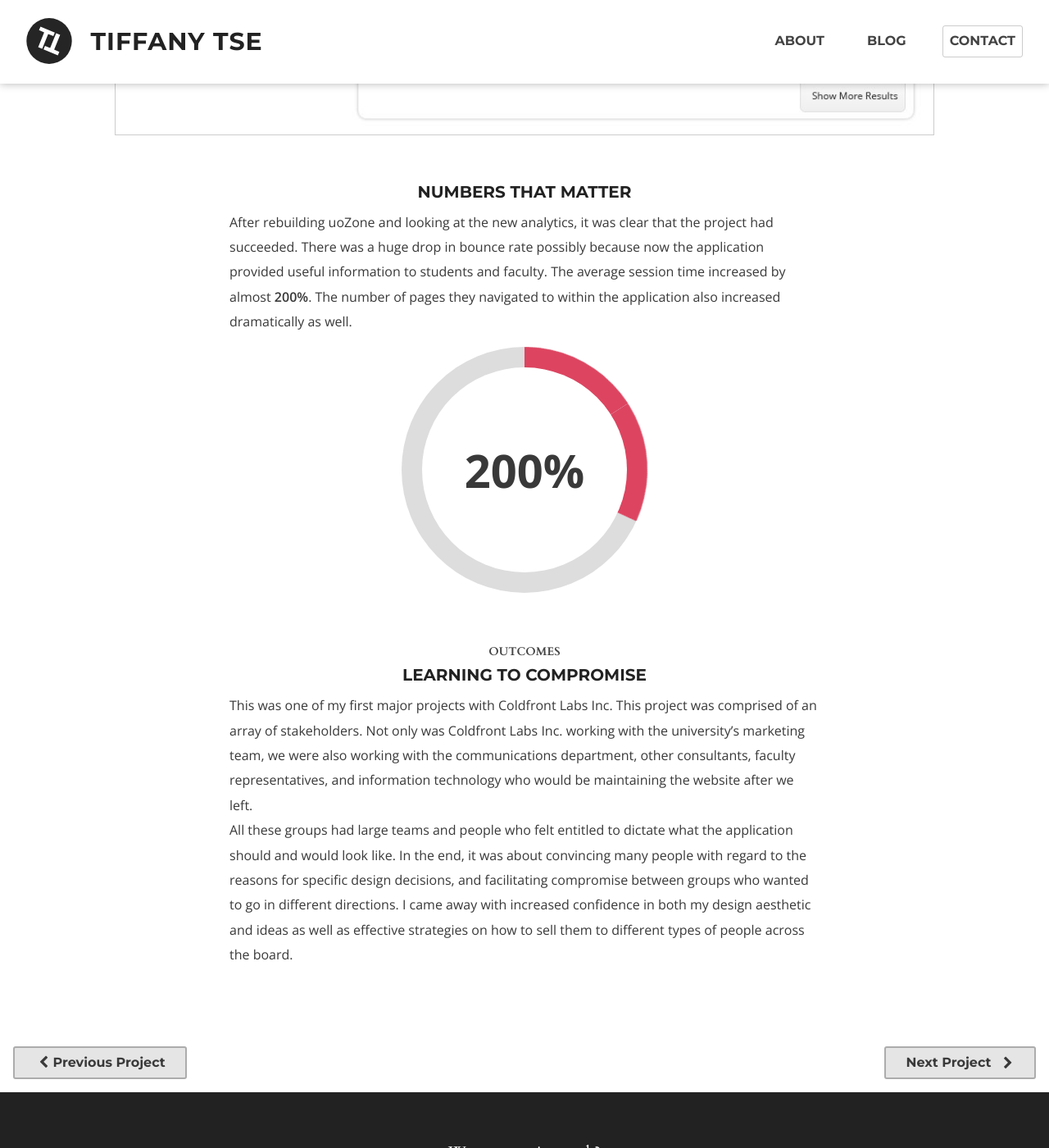
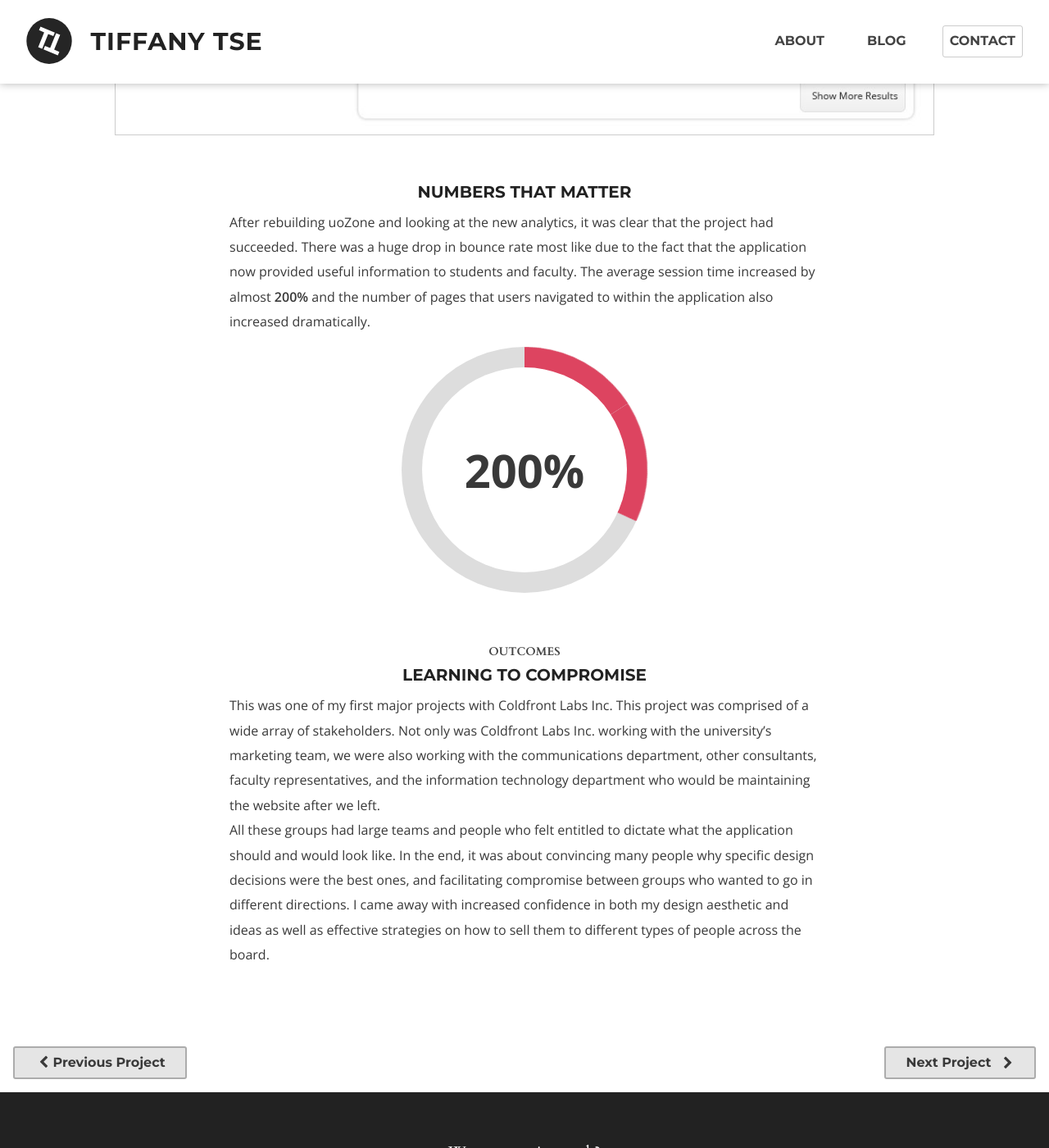
Before and after one commit to tiffanytse/tiffanytse.ca, a Jekyll site: the page built from work/uottawa/index.html, in a window 1280 px wide and 1400 px high, scrolled down 7146 px. Shown: the whole window at 82% size. Built offline with Jekyll 4.4.1, drawn with Linux system fonts in a browser that asks for light colours; nearby versions of some CDN libraries; Markdown is read by kramdown in place of the engine named in the settings; some of the changed text lies outside the part shown.

Commit message:
fix(*): update content, fix some grammar issues

```diff
--- a/work/dropfort/index.html
+++ b/work/dropfort/index.html
@@ -65,7 +65,7 @@
     <h2 class="gamma">Outcomes</h2>
     <h2>Iterations and Features</h2>
 
-    <p>Coldfront Labs. Inc is still in the process of building Dropfort. New features are being released each month. One of my favorite features of Dropfort™ is that you can easily create environments  containing virtual machines with an GUI and customize them to have all the tools you need for development.Presently, the application is very task oriented and the design reflects a focus on data and function. Moving forward, there is definitely things that need tweaking in terms of workflow - but it’s a work in progress and something that I am proud to have made.It was important to me to stress to my team that although a feature might be implemented, it not necessarily mean that it is a good idea. The application needed to make sense to someone who had never seen it before. Therefore, with testing, utilizing descriptions and including a help feature and walkthrough on each page - I think we accomplished that.</p>
+    <p>Coldfront Labs. Inc is still in the process of building Dropfort. New features are being released each month. One of my favorite features of Dropfort™ is that you can easily create environments containing virtual machines with an GUI and customize them to have all the tools you need for development. Presently, the application is very task oriented and the design reflects a focus on data and function. Moving forward, there are definitely things that need tweaking in terms of workflow - but it’s a work in progress and something that I am proud to have made. It was important to me to stress to my team that although a feature/internal tool might exist, it does not necessarily mean that it is a good idea to put it into Dropfort™. The application still needed to make sense to someone who had never seen it before. Therefore, with testing, utilizing descriptions and including a help feature and walkthrough on each page - I think we accomplished that.</p>
 
 
     </article>
--- a/work/drupalcamp/index.html
+++ b/work/drupalcamp/index.html
@@ -23,12 +23,12 @@
     <img src="{{ site.baseurl }}/images/drupalcamp/landing-main.jpg" alt="Main landing page for DrupalCamp Ottawa" >
 
     <h2>Information Upfront</h2>
-    <p>After talking with the board, it was clear that in the past the event information wasn’t available on the home page like it should be - it had been under the about section, or contact. This didn’t make sense, since the main goal of the site is for users to attend the conference - we needed to showcase how to register, where the event would be, pricing and key features. This was accomplished by including all the conference information on the home page.</p>
+    <p>After talking with the board of directors, it was clear that in the past the event information wasn’t available on the home page like it should be - it had been under the about section, or contact. This didn’t make sense, since the main goal of the site is for users to attend the conference - we needed to showcase how to register, where the event would be, pricing and key features. This was accomplished by including all the conference information on the home page.</p>
 
     <img src="{{ site.baseurl }}/images/drupalcamp/mobile-landing.jpg" alt="Main landing page and mobile menu for DrupalCamp Ottawa" >
 
     <h2>Google Maps</h2>
-    <p>The design called for a full-width map, however I wanted to make sure that it was interactive and useful. Incorporating a custom Google Map, with custom styling and directions was something I had never done before - but after doing research and reading documentation it wasn’t difficult to implement. I ended up using a really neat tool called Snazzy Maps, which is a repository of different color schemes for Google Maps aimed towards web designers and developers. After choosing one and customizing a few details, and went through the task of implementing it - making sure to turn off scrolling zoom on the map to avoid any issues for users scrolling past it on desktop.</p>
+    <p>The design called for a full-width map, however I wanted to make sure that it was interactive and useful. Incorporating a custom Google Map, with custom styling and directions was something I had never done before - but after doing research and reading documentation it wasn’t difficult to implement. I ended up using a really neat tool called Snazzy Maps, which is a repository of different color schemes for Google Maps aimed towards web designers and developers. After choosing one and customizing a few details, I went through the task of implementing it - making sure to turn off scrolling zoom on the map to avoid any issues for users scrolling past it on desktop.</p>
 
     <img src="{{ site.baseurl }}/images/drupalcamp/gmap.jpg" alt="Customized and styled Google map" >
 
@@ -39,7 +39,7 @@
 
     <h2 class="gamma">Outcomes</h2>
     <h2>One Great Event</h2>
-    <p>There were very few issues reported with the site, and the conference itself was a success - with the largest number of attendees to date. The saying, keep it simple, really hit home for me with this project. I definitely look forward to improving the site next year, by implementing a ‘create your own schedule’ feature for logged in users, and rejigging a few things throughout the site – such as adding some animations. </p>
+    <p>There were very few issues reported with the site, and the conference itself was a success - with the largest number of attendees to date. The saying, keep it simple, really hit home for me with this project. I definitely look forward to improving the site next year, by implementing a ‘create your own schedule’ feature for logged in users, and rejigging a few things throughout the site – such as adding animations to some of the existing graphics. </p>
 
 
     </article>
--- a/work/gpo/index.html
+++ b/work/gpo/index.html
@@ -47,7 +47,7 @@
     <img src="{{ site.baseurl }}/images/gpo/article.jpg" alt="New website header and navigation for the Green Party of Ontario" >
 
     <h2>Building a Style Tile and UI Components</h2>
-    <p>Because Coldfront Labs Inc. would only be supplying the design for the website with only a limited number of mockups for the homepage and inside page types, it was important to provide a clear blueprint of what all the assets looked like in a variety of combinations. As part of our design process we always create a Style Tile for our clients showcasing all the fonts and user interface components. This technique allows for quicker iterations, cohesive design among all UI components and facilitates moving more quickly into building a style guide in browser for clients.</p>
+    <p>Because Coldfront Labs Inc. would only be supplying the design for the website with a limited number of mockups for the homepage and inside page types, it was important to provide a clear blueprint of what all the assets looked like in a variety of combinations. As part of our design process we always create a Style Tile for our clients showcasing all the fonts and user interface components. This technique allows for quicker iterations, cohesive design among all UI components and facilitates moving more quickly into building a style guide in-browser for clients.</p>
 
     <img src="{{ site.baseurl }}/images/gpo/ui-components.png" alt="UI components for the Green Party of Ontario" >
     <img class="no-border" src="{{ site.baseurl }}/images/gpo/ui-components-2.png" alt="UI components for the Green Party of Ontario" >
--- a/work/uottawa/index.html
+++ b/work/uottawa/index.html
@@ -27,37 +27,37 @@
     </div>
 
     <h2>Revamping from the Ground Up</h2>
-    <p>Throughout onboarding it was clear that the existing uoZone was not providing useful information to students. The original uoZone was mostly just messages from faculty and student associations, with very little relevant information for students and faculty other than news. The university wanted an updated student portal for students to access information about their courses, schedules and messages.  We worked with another consultant to flush out the information architecture of the new application based on the user roles of students, faculty members and administrators. </p>
+    <p>Throughout onboarding it was clear that the existing uoZone was not providing useful information to students. The original uoZone was mostly just messages from faculty and student associations, with very little relevant information other than news. The university wanted an updated student portal for students to access information about their courses, schedules and messages.  We worked with another consultant to flush out the information architecture of the new application based on the user roles of students, faculty members and administrators. </p>
 
 
 
     <h2>Form and Function</h2>
-    <p>Wireframes were provided by the other consultants, however, I had to do quite a bit of sketching to come to a decision on how the application header would be displayed. We were building the University’s first responsive application - and this was back when responsive design was still pretty new (2012). One of the design features that a good amount of time was spent on was how the University logo would look with the uoZone branding next to it in the header. We eventually settled on a tab-like separation between the two, but gave the tab the function of revealing the logout and settings menu options when in a mobile view. </p>
+    <p>Wireframes were provided by the other consultants, however, I had to do quite a bit of sketching to come to a decision on how the application header would be displayed. We were building the University’s first responsive application - and this was back when responsive design was still pretty new (2012). One of the features that took a good amount of time to design was how the University logo would look with the uoZone branding next to it. We eventually settled on a tab-like separation between the two, but gave the tab a useful function of revealing the logout and settings menu options when in a mobile view. </p>
 
     <img src="{{ site.baseurl }}/images/uottawa/sketches.jpg" alt="uOttawa uoZone Sketches">
 
     <img class="no-border" src="{{ site.baseurl }}/images/uottawa/headers.jpg" alt="uOttawa uoZone Headers" >
 
     <h2>User Roles</h2>
-    <p>It was important for us to define different user roles. Then, based on the defined roles to curate the most useful and relevant content for them upon login. Depending on which role was assigned, different content would be displayed in your dashboard; which would be relevant to you.</p>
+    <p>It was important for us to define different user roles. Then, based on the defined roles, curate the most useful and relevant content for them upon login. Depending on which role was assigned, different content would be displayed in your dashboard; which would be relevant to you.</p>
 
     <img src="{{ site.baseurl }}/images/uottawa/landing.jpg" alt="uoZone Main Dashboard" >
 
 
     <h2>Modular and Movable</h2>
-    <p>We needed to make sure that with multiple designs for landing pages that the content was modular and could be placed easily in different sections of the site. At the time, I remember researching and seeing the Google Now design that had just launched. I thought the idea of using ‘cards’ would be perfect for this project. The design borrowed ideas from the original uoZone (so it would be familiar to the existing 50,000 users) and also structured the design so that the content could be moved around and plugged into different places on the page easily.</p>
+    <p>We needed to make sure that with multiple designs for landing pages that the content was modular and could be placed easily in different sections of the site. At the time, I remember researching and seeing the Google Now design that had just launched. I thought the idea of using ‘cards’ would be perfect for this project. The design borrowed ideas from the original uoZone, so it would be familiar to the existing 50,000 users. The design was structured in such a way that it would make the content easy to be moved around and plugged into different places on the page.</p>
 
     <img src="{{ site.baseurl }}/images/uottawa/article.jpg" alt="uoZone Main Dashboard" >
 
     <h2>Search Capabilities</h2>
-    <p>Coldfront Labs Inc. also wanted to focus on the “search” feature that is one of the most useful and widely used functions. So we created a search design that organized content into different types, and displayed quick results for users so they wouldn’t have to leave the main dashboard to find what they required.</p>
+    <p>Coldfront Labs Inc. also wanted to focus on the “search” feature that is one of the most useful and widely used functions. So we created a search design that organized content into different types, and displayed quick results for users so they wouldn’t have to leave the main dashboard until they found what they were looking for.</p>
 
     <img src="{{ site.baseurl }}/images/uottawa/search.jpg" alt="uoZone Search" >
     <img src="{{ site.baseurl }}/images/uottawa/search-results.jpg" alt="uoZone Search Results" >
 
 
     <h2>Numbers that Matter</h2>
-    <p>After rebuilding uoZone and looking at the new analytics, it was clear that the project had succeeded. There was a huge drop in bounce rate possibly because now the application provided useful information to students and faculty. The average session time increased by almost <strong>200%</strong>. The number of pages they navigated to within the application also increased dramatically as well.</p>
+    <p>After rebuilding uoZone and looking at the new analytics, it was clear that the project had succeeded. There was a huge drop in bounce rate most like due to the fact that the application now provided useful information to students and faculty. The average session time increased by almost <strong>200%</strong> and the number of pages that users navigated to within the application also increased dramatically.</p>
 
     <div id="wp" class="circle-wrap">
       <div class="circle">
@@ -76,9 +76,9 @@
 
     <h2 class="gamma">Outcomes</h2>
     <h2>Learning to Compromise</h2>
-    <p>This was one of my first major projects with Coldfront Labs Inc. This project was comprised of an array of stakeholders.  Not only was Coldfront Labs Inc. working with the university’s marketing team, we were also working with the communications department, other consultants, faculty representatives, and information technology who would be maintaining the website after we left.</p>
+    <p>This was one of my first major projects with Coldfront Labs Inc. This project was comprised of a wide array of stakeholders.  Not only was Coldfront Labs Inc. working with the university’s marketing team, we were also working with the communications department, other consultants, faculty representatives, and the information technology department who would be maintaining the website after we left.</p>
 
-    <p>All these groups had large teams and people who felt entitled to dictate what the application should and would look like. In the end, it was about convincing many people with regard to the reasons for specific design decisions, and facilitating compromise between groups who wanted to go in different directions. I came away with increased confidence in both my design aesthetic and ideas as well as effective strategies on how to sell them to different types of people across the board.  </p>
+    <p>All these groups had large teams and people who felt entitled to dictate what the application should and would look like. In the end, it was about convincing many people why specific design decisions were the best ones, and facilitating compromise between groups who wanted to go in different directions. I came away with increased confidence in both my design aesthetic and ideas as well as effective strategies on how to sell them to different types of people across the board.  </p>
 
     </article>
   </div>
```
Also changed, not shown: other parts of work/gpo/index.html (+1 -1 lines), _posts/2015-8-6-Javascript-Open-Vancouver.md (+1 -1 lines).
